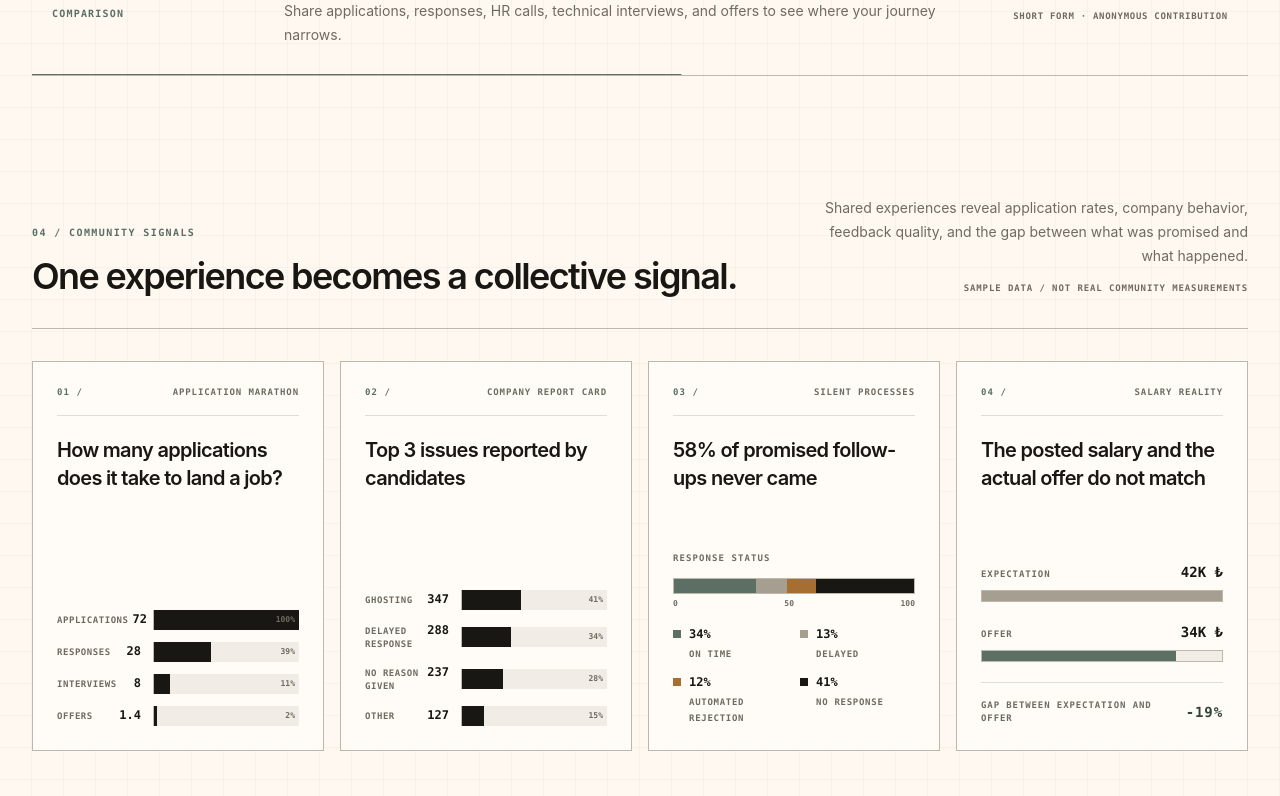
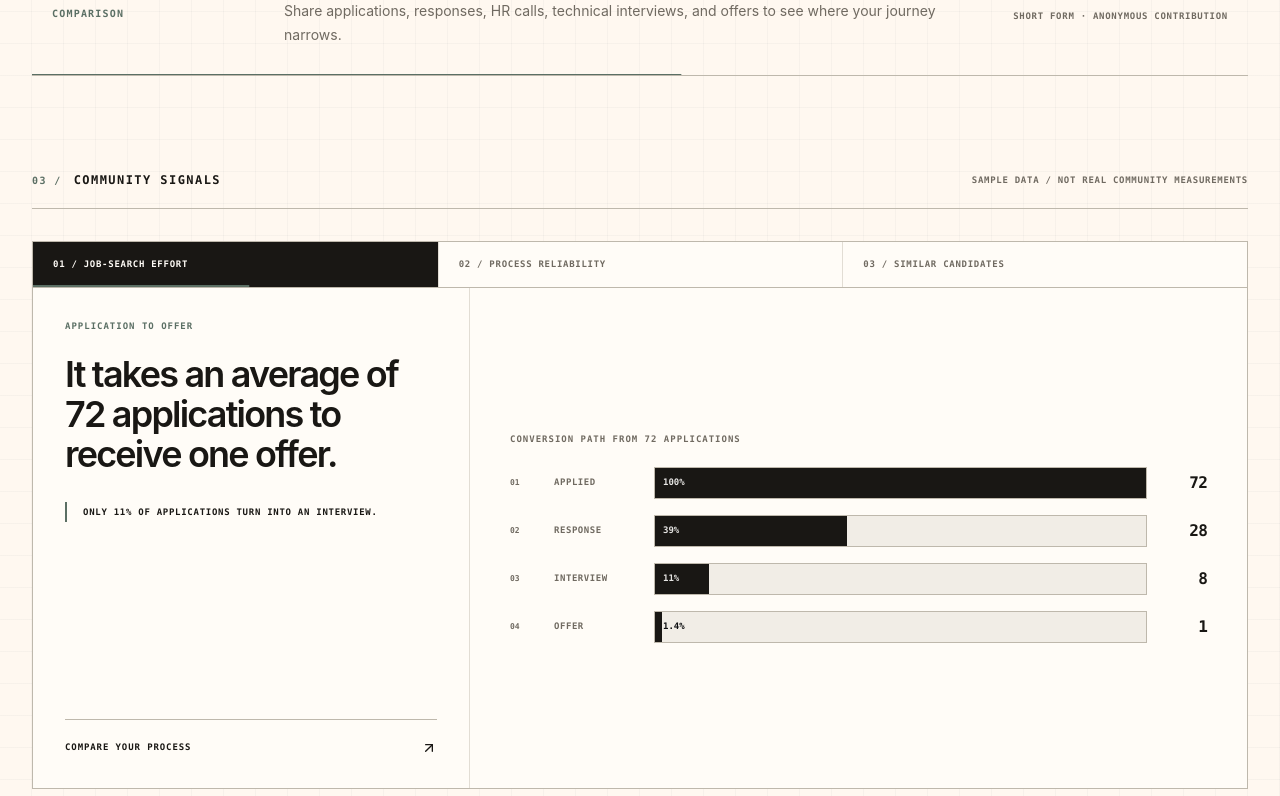
Before and after one commit to canyavuzdb/interview-memory, a Next.js app: page /en in a window 1280 px wide. Shown: the part 1044-1840 px from the top of the page. Built offline with nearby package versions, Linux system fonts and the light colour scheme.

Commit message:
feat: redesign community signals as rotating data views

```diff
--- a/app/[locale]/page.jsx
+++ b/app/[locale]/page.jsx
@@ -163,7 +163,7 @@ export default async function HomePage({ params }) {
       />
 
       <div id="stats">
-        <CommunityStats copy={messages.community} signalCopy={messages.home.signal} />
+        <CommunityStats copy={messages.community} locale={locale} />
       </div>
 
       <section className="mx-auto max-w-7xl px-5 py-14 pb-20 sm:px-6 lg:px-8">
--- a/app/globals.css
+++ b/app/globals.css
@@ -177,6 +177,38 @@ body {
   }
 }
 
+@keyframes community-signal-enter {
+  from {
+    opacity: 0;
+    transform: translateY(8px);
+  }
+  to {
+    opacity: 1;
+    transform: translateY(0);
+  }
+}
+
+@keyframes community-tab-progress {
+  from { transform: scaleX(0); }
+  to { transform: scaleX(1); }
+}
+
+.community-signal-panel {
+  animation: community-signal-enter 520ms cubic-bezier(0.16, 1, 0.3, 1) both;
+}
+
+.community-tab-progress {
+  transform-origin: left center;
+  animation: community-tab-progress 10s linear both;
+}
+
+@media (prefers-reduced-motion: reduce) {
+  .community-signal-panel,
+  .community-tab-progress {
+    animation: none;
+  }
+}
+
 .hero-color-sweep-cta:active {
   transform: scale(0.985);
 }
--- a/components/CommunityStats.jsx
+++ b/components/CommunityStats.jsx
@@ -1,200 +1,219 @@
+'use client'
+
+import { useEffect, useState } from 'react'
+import Link from 'next/link'
+import { ArrowUpRight } from 'lucide-react'
 import ResponseStatusBar from '@/components/ResponseStatusBar'
 
-function SignalCard({ children, code, title }) {
+const ROTATION_MS = 10000
+
+function EffortChart({ card }) {
   return (
-    <article className="flex min-h-[390px] flex-col border border-[var(--line-strong)] bg-surface p-5 shadow-[var(--shadow-card)] sm:p-6">
-      <div className="flex items-start justify-between gap-4 border-b border-line pb-4">
-        <p className="font-mono text-[9px] font-bold uppercase tracking-[0.12em] text-accent">
-          {code}
-        </p>
-        <p className="text-right font-mono text-[9px] font-bold uppercase tracking-[0.1em] text-muted">
-          {title}
-        </p>
+    <div role="img" aria-label={card.chartAria}>
+      <p className="mb-5 font-mono text-[9px] font-bold uppercase tracking-[0.11em] text-muted">
+        {card.chartLabel}
+      </p>
+      <div className="space-y-4">
+        {card.stages.map((stage, index) => (
+          <div key={stage.label} className="grid grid-cols-[2rem_5.5rem_minmax(0,1fr)_3rem] items-center gap-3">
+            <span className="font-mono text-[8px] font-bold text-muted">0{index + 1}</span>
+            <span className="font-mono text-[9px] font-bold uppercase tracking-[0.06em] text-muted">
+              {stage.label}
+            </span>
+            <div className="relative h-8 border border-[var(--line-strong)] bg-[var(--surface-muted)]">
+              <div
+                className="h-full min-w-1 bg-ink transition-[width] duration-700"
+                style={{ width: stage.share }}
+              />
+              <span className="absolute left-2 top-1/2 -translate-y-1/2 font-mono text-[9px] font-bold text-surface mix-blend-difference">
+                {stage.share}
+              </span>
+            </div>
+            <span className="text-right font-mono text-base font-bold tracking-[-0.05em] text-ink">
+              {stage.value}
+            </span>
+          </div>
+        ))}
       </div>
-      {children}
-    </article>
+    </div>
   )
 }
 
-function PromiseRealityCard({ code, view }) {
-  const comparison = view.comparison
-  const promise = Number.parseFloat(comparison.promiseValue)
-  const reality = Number.parseFloat(comparison.realityValue)
-  const maximum = Math.max(promise, reality)
-  const rows = [
-    {
-      label: comparison.promiseLabel,
-      value: comparison.promiseValue,
-      width: `${(promise / maximum) * 100}%`,
-      color: 'var(--line-emphasis)',
-    },
-    {
-      label: comparison.realityLabel,
-      value: comparison.realityValue,
-      width: `${(reality / maximum) * 100}%`,
-      color: 'var(--status-timely)',
-    },
-  ]
-
+function ReliabilityChart({ card }) {
   return (
-    <SignalCard code={code} title={view.tabLabel}>
-      <h3 className="mt-5 text-xl font-semibold tracking-[-0.035em] text-ink">
-        {view.title}
-      </h3>
-      <div
-        role="img"
-        aria-label={`${comparison.promiseLabel}: ${comparison.promiseValue}. ${comparison.realityLabel}: ${comparison.realityValue}.`}
-        className="mt-auto space-y-5 pt-7"
-      >
-        {rows.map((row) => (
-          <div key={row.label}>
-            <div className="mb-2 flex items-baseline justify-between gap-3 font-mono font-bold uppercase">
-              <span className="text-[9px] tracking-[0.1em] text-muted">{row.label}</span>
-              <span className="text-sm text-ink">{row.value}</span>
-            </div>
-            <div className="h-3 border border-[var(--line-strong)] bg-[var(--surface-muted)]">
-              <div className="h-full" style={{ width: row.width, backgroundColor: row.color }} />
-            </div>
+    <div role="img" aria-label={card.chartAria}>
+      <p className="mb-5 font-mono text-[9px] font-bold uppercase tracking-[0.11em] text-muted">
+        {card.chartLabel}
+      </p>
+      <ResponseStatusBar distribution={card.distribution} showScale />
+      <div className="mt-8 grid grid-cols-2 border-y border-[var(--line-strong)]">
+        {card.metrics.map((metric, index) => (
+          <div key={metric.label} className={`py-5 ${index === 0 ? 'border-r border-line pr-5' : 'pl-5'}`}>
+            <p className="font-mono text-3xl font-bold tracking-[-0.07em] text-ink">{metric.value}</p>
+            <p className="mt-2 max-w-[12rem] font-mono text-[8px] font-bold uppercase leading-4 tracking-[0.08em] text-muted">
+              {metric.label}
+            </p>
           </div>
         ))}
-        <div className="flex items-center justify-between gap-4 border-t border-line pt-4 font-mono text-[9px] font-bold uppercase tracking-[0.1em] text-muted">
-          <span>{comparison.deltaLabel}</span>
-          <span className="shrink-0 text-sm text-accentDark">{comparison.deltaValue}</span>
-        </div>
       </div>
-    </SignalCard>
+    </div>
   )
 }
 
-function BenchmarkCard({ code, view }) {
+function HeatmapChart({ card }) {
+  const values = card.rows.flatMap((row) => row.values)
+  const maxValue = Math.max(...values)
+
   return (
-    <SignalCard code={code} title={view.tabLabel}>
-      <h3 className="mt-5 text-xl font-semibold tracking-[-0.035em] text-ink">
-        {view.title}
-      </h3>
-      <div
-        role="img"
-        aria-label={view.description}
-        className="mt-auto space-y-3 pt-7"
-      >
-        {view.stages.map((stage) => (
-          <div key={stage.label} className="grid grid-cols-[5.25rem_1fr] items-center gap-3">
-            <div className="font-mono font-bold uppercase">
-              <div className="flex items-baseline justify-between gap-1">
-                <span className="text-[9px] tracking-[0.06em] text-muted">{stage.label}</span>
-                <span className="text-xs text-ink">{stage.value}</span>
-              </div>
-            </div>
-            <div className="relative h-5 border-l border-[var(--line-strong)] bg-[var(--surface-muted)]">
-              <div
-                className="h-full bg-ink"
-                style={{ width: stage.share.replace('%', '') + '%' }}
-              />
-              <span className="absolute right-1 top-1/2 -translate-y-1/2 font-mono text-[8px] font-bold text-muted">
-                {stage.share}
-              </span>
-            </div>
+    <div role="img" aria-label={card.chartAria}>
+      <div className="mb-4 flex items-end justify-between gap-4">
+        <p className="font-mono text-[9px] font-bold uppercase tracking-[0.11em] text-muted">
+          {card.chartLabel}
+        </p>
+        <p className="text-right font-mono text-[8px] font-bold uppercase tracking-[0.08em] text-muted">
+          {card.columnLabel}
+        </p>
+      </div>
+
+      <div className="grid grid-cols-[4.25rem_repeat(4,minmax(0,1fr))] gap-1.5">
+        <span aria-hidden="true" />
+        {card.columns.map((column) => (
+          <span key={column} className="text-center font-mono text-[8px] font-bold uppercase text-muted">
+            {column}
+          </span>
+        ))}
+
+        {card.rows.map((row) => (
+          <div key={row.label} className="contents">
+            <span className="flex items-center font-mono text-[9px] font-bold uppercase tracking-[0.04em] text-muted">
+              {row.label}
+            </span>
+            {row.values.map((value, index) => {
+              const intensity = 12 + Math.round((value / maxValue) * 48)
+              return (
+                <span
+                  key={`${row.label}-${card.columns[index]}`}
+                  className="grid min-h-16 place-items-center border border-[var(--line-strong)] font-mono text-sm font-bold text-ink sm:min-h-20"
+                  style={{ backgroundColor: `color-mix(in srgb, var(--accent) ${intensity}%, var(--surface))` }}
+                  title={`${row.label}, ${card.columns[index]}: %${value}`}
+                >
+                  %{value}
+                </span>
+              )
+            })}
           </div>
         ))}
       </div>
-    </SignalCard>
+
+      <div className="mt-4 flex items-center justify-between gap-3 font-mono text-[8px] font-bold uppercase tracking-[0.06em] text-muted">
+        <span>{card.lowLabel}</span>
+        <span className="h-1 flex-1 bg-gradient-to-r from-[var(--surface-muted)] to-[var(--accent)]" aria-hidden="true" />
+        <span>{card.highLabel}</span>
+      </div>
+    </div>
   )
 }
 
-function ResponseDistributionCard({ code, view }) {
-  return (
-    <SignalCard code={code} title={view.tabLabel}>
-      <h3 className="mt-5 text-xl font-semibold tracking-[-0.035em] text-ink">
-        {view.title}
-      </h3>
-      <div
-        role="img"
-        aria-label={view.distribution.map((item) => `${item.label}: ${item.value}`).join('. ')}
-        className="mt-auto pt-7"
-      >
-        <p className="mb-3 font-mono text-[9px] font-bold uppercase tracking-[0.12em] text-muted">
-          {view.chartLabel}
-        </p>
-        <ResponseStatusBar compact showScale distribution={view.distribution} />
-      </div>
-    </SignalCard>
-  )
+function Chart({ card }) {
+  if (card.type === 'reliability') return <ReliabilityChart card={card} />
+  if (card.type === 'heatmap') return <HeatmapChart card={card} />
+  return <EffortChart card={card} />
 }
 
-function FeedbackChartCard({ code, view }) {
-  const meaningful = Number.parseFloat(view.distribution[0].value)
+export default function CommunityStats({ copy, locale }) {
+  const [activeIndex, setActiveIndex] = useState(0)
+  const [isPaused, setIsPaused] = useState(false)
+  const activeCard = copy.cards[activeIndex]
+
+  useEffect(() => {
+    if (isPaused) return undefined
+
+    const interval = window.setInterval(() => {
+      setActiveIndex((current) => (current + 1) % copy.cards.length)
+    }, ROTATION_MS)
+
+    return () => window.clearInterval(interval)
+  }, [copy.cards.length, isPaused])
 
   return (
-    <SignalCard code={code} title={view.tabLabel}>
-      <h3 className="mt-5 text-xl font-semibold tracking-[-0.035em] text-ink">
-        {view.title}
-      </h3>
-      <div
-        role="img"
-        aria-label={`${view.distribution[0].label}: ${view.distribution[0].value}. ${view.distribution[1].label}: ${view.distribution[1].value}.`}
-        className="mt-auto flex items-center gap-5 pt-7"
-      >
-        <div
-          className="grid h-28 w-28 shrink-0 place-items-center rounded-full"
-          style={{
-            background: `conic-gradient(var(--status-timely) 0 ${meaningful}%, var(--line-emphasis) ${meaningful}% 100%)`,
-          }}
-        >
-          <div className="grid h-[72px] w-[72px] place-items-center rounded-full bg-surface">
-            <span className="font-mono text-2xl font-bold tracking-[-0.08em] text-ink">
-              {view.distribution[0].value}
-            </span>
-          </div>
-        </div>
-        <div className="space-y-4">
-          {view.distribution.map((item, index) => (
-            <div key={item.label} className="flex items-start gap-2">
-              <span
-                className="mt-1 h-2 w-2 shrink-0"
-                style={{ backgroundColor: index === 0 ? 'var(--status-timely)' : 'var(--line-emphasis)' }}
-                aria-hidden="true"
-              />
-              <div>
-                <p className="font-mono text-xs font-bold text-ink">{item.value}</p>
-                <p className="mt-1 font-mono text-[8px] font-bold uppercase leading-4 tracking-[0.06em] text-muted">
-                  {item.label}
-                </p>
-              </div>
-            </div>
-          ))}
-        </div>
-      </div>
-    </SignalCard>
-  )
-}
-
-export default function CommunityStats({ copy, signalCopy }) {
-  const views = Object.fromEntries(signalCopy.views.map((view) => [view.id, view]))
-
-  return (
-    <section className="mx-auto max-w-7xl px-5 py-16 sm:px-6 lg:px-8 lg:py-20">
-      <div className="flex flex-col gap-6 border-b border-[var(--line-strong)] pb-8 md:flex-row md:items-end md:justify-between">
-        <div>
+    <section className="mx-auto max-w-7xl px-5 py-12 sm:px-6 lg:px-8 lg:py-14">
+      <div className="flex items-center justify-between gap-5 border-b border-[var(--line-strong)] pb-5">
+        <div className="flex items-baseline gap-3">
           <p className="font-mono text-[10px] font-bold uppercase tracking-[0.14em] text-accent">
             {copy.eyebrow}
           </p>
-          <h2 className="mt-4 max-w-3xl text-3xl font-semibold tracking-[-0.045em] text-ink sm:text-4xl">
+          <h2 className="font-mono text-[11px] font-bold uppercase tracking-[0.12em] text-ink sm:text-xs">
             {copy.title}
           </h2>
         </div>
-        <div className="max-w-md md:text-right">
-          <p className="text-sm leading-6 text-muted">{copy.description}</p>
-          <p className="mt-3 font-mono text-[9px] font-bold uppercase leading-4 tracking-[0.1em] text-muted">
-            {copy.note}
-          </p>
-        </div>
+        <p className="text-right font-mono text-[8px] font-bold uppercase leading-4 tracking-[0.08em] text-muted sm:text-[9px]">
+          {copy.note}
+        </p>
       </div>
 
-      <div className="mt-8 grid gap-4 md:grid-cols-2 xl:grid-cols-4">
-        <BenchmarkCard code="01 /" view={views['application-marathon']} />
-        <BenchmarkCard code="02 /" view={views['company-report']} />
-        <ResponseDistributionCard code="03 /" view={views['silent-processes']} />
-        <PromiseRealityCard code="04 /" view={views['salary-reality']} />
+      <div
+        className="mt-8 border border-[var(--line-strong)] bg-surface shadow-[var(--shadow-soft)]"
+        onMouseEnter={() => setIsPaused(true)}
+        onMouseLeave={() => setIsPaused(false)}
+      >
+        <div className="grid grid-cols-3 border-b border-[var(--line-strong)]" role="tablist" aria-label={copy.tabsLabel}>
+          {copy.cards.map((card, index) => {
+            const isActive = index === activeIndex
+            return (
+              <button
+                key={card.code}
+                type="button"
+                role="tab"
+                aria-selected={isActive}
+                onClick={() => setActiveIndex(index)}
+                className={`relative min-w-0 px-3 py-4 text-left transition-colors sm:px-5 ${index > 0 ? 'border-l border-line' : ''} ${isActive ? 'bg-ink text-surface' : 'bg-transparent text-muted hover:bg-[var(--surface-muted)] hover:text-ink'}`}
+              >
+                <span className="block font-mono text-[8px] font-bold uppercase tracking-[0.08em] sm:text-[9px]">
+                  {card.code} <span className="hidden sm:inline">{card.label}</span>
+                </span>
+                {isActive && !isPaused && (
+                  <span className="community-tab-progress absolute inset-x-0 bottom-0 h-[2px] bg-accent" aria-hidden="true" />
+                )}
+              </button>
+            )
+          })}
+        </div>
+
+        <div
+          key={activeCard.code}
+          className="community-signal-panel grid min-h-[500px] lg:grid-cols-[0.36fr_0.64fr]"
+          role="tabpanel"
+        >
+          <div className="flex flex-col border-b border-line p-6 sm:p-8 lg:border-b-0 lg:border-r">
+            <p className="font-mono text-[9px] font-bold uppercase tracking-[0.11em] text-accent">
+              {activeCard.eyebrow}
+            </p>
+            <h3 className="mt-5 text-3xl font-semibold leading-[1.05] tracking-[-0.05em] text-ink sm:text-4xl">
+              {activeCard.title}
+            </h3>
+            {activeCard.summary && (
+              <div className="mt-7 border-l-2 border-accent pl-4">
+                <p className="font-mono text-[9px] font-bold uppercase leading-5 tracking-[0.08em] text-ink">
+                  {activeCard.summary}
+                </p>
+              </div>
+            )}
+
+            <Link
+              href={`/${locale}${activeCard.path}`}
+              className="group mt-auto flex items-center justify-between gap-4 border-t border-[var(--line-strong)] pt-5 font-mono text-[9px] font-bold uppercase tracking-[0.1em] text-ink transition-colors hover:text-accentDark"
+            >
+              <span>{activeCard.cta}</span>
+              <ArrowUpRight size={16} className="shrink-0 transition-transform group-hover:-translate-y-0.5 group-hover:translate-x-0.5" aria-hidden="true" />
+            </Link>
+          </div>
+
+          <div className="flex min-w-0 items-center p-6 sm:p-8 lg:p-10">
+            <div className="w-full">
+              <Chart card={activeCard} />
+            </div>
+          </div>
+        </div>
       </div>
     </section>
   )
--- a/data/i18n.js
+++ b/data/i18n.js
@@ -373,12 +373,76 @@ const messages = {
       },
     ],
     community: {
-      eyebrow: '04 / Topluluk sinyalleri',
-      title: 'Tek deneyim, kolektif sinyale dönüşüyor.',
-      description:
-        'Paylaşılan deneyimler; başvuru oranlarını, şirket davranışlarını, feedback kalitesini ve söylenenle yaşanan arasındaki farkı görünür kılar.',
+      eyebrow: '03 /',
+      title: 'Topluluk sinyalleri',
       note:
         'Örnek veriler / gerçek topluluk ölçümü değildir',
+      tabsLabel: 'Topluluk sinyali görünümleri',
+      cards: [
+        {
+          type: 'effort',
+          code: '01 /',
+          label: 'İş arama eforu',
+          eyebrow: 'Başvurudan teklife',
+          title: '1 teklif için ortalama 72 başvuru gerekiyor.',
+          description: 'Başvuru, dönüş, görüşme ve teklif sayılarını birlikte okuyarak iş arama sürecindeki gerçek eforu görünür hale getiriyoruz.',
+          summary: 'Başvuruların yalnızca %11’i görüşmeye dönüşüyor.',
+          path: '/surveys/application-benchmark',
+          cta: 'Kendi sürecini karşılaştır',
+          metrics: [
+            { value: '72', label: 'Teklif başına başvuru' },
+            { value: '14 hf', label: 'Medyan iş arama süresi' },
+          ],
+          chartLabel: '72 başvurunun dönüşüm hattı',
+          chartAria: '72 başvurudan 28 dönüş, 8 görüşme ve 1 teklif oluşuyor.',
+          stages: [
+            { label: 'Başvuru', value: '72', share: '100%' },
+            { label: 'Dönüş', value: '28', share: '39%' },
+            { label: 'Görüşme', value: '8', share: '11%' },
+            { label: 'Teklif', value: '1', share: '1.4%' },
+          ],
+        },
+        {
+          type: 'reliability',
+          code: '02 /',
+          label: 'Süreç güvenilirliği',
+          eyebrow: 'Şirket yanıt davranışı',
+          title: 'Her 10 başvurunun 4’ü yanıtsız kalıyor.',
+          description: 'Zamanında dönüş, gecikme, otomatik ret ve yanıtsızlık aynı dağılım içinde birbirinden ayrılıyor.',
+          summary: 'Sessizlik ile otomatik ret aynı sonuç değil; ayrı ölçülüyor.',
+          path: '/surveys/company-experience',
+          cta: 'Şirket deneyimini paylaş',
+          chartLabel: 'Başvuru sonucu dağılımı',
+          chartAria: 'Başvuruların yüzde 34’ü zamanında, yüzde 13’ü gecikmiş, yüzde 12’si otomatik ret ve yüzde 41’i yanıtsız.',
+          distribution: responseStatuses.tr,
+          metrics: [
+            { value: '%58', label: 'Söz verildi, dönüş yapılmadı' },
+            { value: '%12', label: 'Elenme sebebi paylaşıldı' },
+          ],
+        },
+        {
+          type: 'heatmap',
+          code: '03 /',
+          label: 'Benzer adaylar',
+          eyebrow: 'Rol ve efor karşılaştırması',
+          title: 'Benzer adaylar hangi başvuru aralığında görüşmeye ulaşıyor?',
+          description: 'Deneyim seviyesi ve başvuru eforunu birlikte okuyarak benzer profillerin görüşmeye ulaşma olasılığını karşılaştırıyoruz.',
+          summary: 'Anketi tamamladığında kendi aralığını bu haritada görebileceksin.',
+          path: '/surveys/application-benchmark',
+          cta: 'Haritadaki yerini gör',
+          chartLabel: 'Teknik görüşmeye ulaşanların payı',
+          columnLabel: 'Başvuru sayısı',
+          chartAria: 'Deneyim seviyesi ve başvuru sayısına göre teknik görüşmeye ulaşma oranlarını gösteren ısı haritası.',
+          columns: ['0–25', '26–50', '51–100', '100+'],
+          rows: [
+            { label: 'Junior', values: [8, 17, 29, 38] },
+            { label: 'Mid', values: [16, 31, 44, 53] },
+            { label: 'Senior', values: [28, 47, 61, 69] },
+          ],
+          lowLabel: 'Düşük oran',
+          highLabel: 'Yüksek oran',
+        },
+      ],
     },
     surveyIndex: {
       eyebrow: 'Araştırma kayıtları',
@@ -1146,12 +1210,76 @@ const messages = {
       },
     ],
     community: {
-      eyebrow: '04 / Community signals',
-      title: 'One experience becomes a collective signal.',
-      description:
-        'Shared experiences reveal application rates, company behavior, feedback quality, and the gap between what was promised and what happened.',
+      eyebrow: '03 /',
+      title: 'Community signals',
       note:
         'Sample data / not real community measurements',
+      tabsLabel: 'Community signal views',
+      cards: [
+        {
+          type: 'effort',
+          code: '01 /',
+          label: 'Job-search effort',
+          eyebrow: 'Application to offer',
+          title: 'It takes an average of 72 applications to receive one offer.',
+          description: 'Applications, responses, interviews, and offers reveal the real effort inside a job search when read together.',
+          summary: 'Only 11% of applications turn into an interview.',
+          path: '/surveys/application-benchmark',
+          cta: 'Compare your process',
+          metrics: [
+            { value: '72', label: 'Applications per offer' },
+            { value: '14 wk', label: 'Median job-search duration' },
+          ],
+          chartLabel: 'Conversion path from 72 applications',
+          chartAria: '72 applications produce 28 responses, 8 interviews, and 1 offer.',
+          stages: [
+            { label: 'Applied', value: '72', share: '100%' },
+            { label: 'Response', value: '28', share: '39%' },
+            { label: 'Interview', value: '8', share: '11%' },
+            { label: 'Offer', value: '1', share: '1.4%' },
+          ],
+        },
+        {
+          type: 'reliability',
+          code: '02 /',
+          label: 'Process reliability',
+          eyebrow: 'Company response behavior',
+          title: 'Four out of every 10 applications receive no response.',
+          description: 'Timely responses, delays, automated rejections, and silence are separated within one distribution.',
+          summary: 'Silence and automated rejection are different outcomes and are measured separately.',
+          path: '/surveys/company-experience',
+          cta: 'Share a company experience',
+          chartLabel: 'Application outcome distribution',
+          chartAria: '34 percent of applications receive a timely response, 13 percent a delayed response, 12 percent an automated rejection, and 41 percent no response.',
+          distribution: responseStatuses.en,
+          metrics: [
+            { value: '58%', label: 'Follow-up promised, none received' },
+            { value: '12%', label: 'Rejection reason shared' },
+          ],
+        },
+        {
+          type: 'heatmap',
+          code: '03 /',
+          label: 'Similar candidates',
+          eyebrow: 'Role and effort comparison',
+          title: 'At what application range do similar candidates reach an interview?',
+          description: 'Experience level and application effort are combined to compare how often similar profiles reach an interview.',
+          summary: 'Complete the survey to see your own range on this map.',
+          path: '/surveys/application-benchmark',
+          cta: 'See your place on the map',
+          chartLabel: 'Share reaching a technical interview',
+          columnLabel: 'Application count',
+          chartAria: 'A heatmap showing technical interview rates by experience level and application count.',
+          columns: ['0–25', '26–50', '51–100', '100+'],
+          rows: [
+            { label: 'Junior', values: [8, 17, 29, 38] },
+            { label: 'Mid', values: [16, 31, 44, 53] },
+            { label: 'Senior', values: [28, 47, 61, 69] },
+          ],
+          lowLabel: 'Lower rate',
+          highLabel: 'Higher rate',
+        },
+      ],
     },
     surveyIndex: {
       eyebrow: 'Research records',
```
